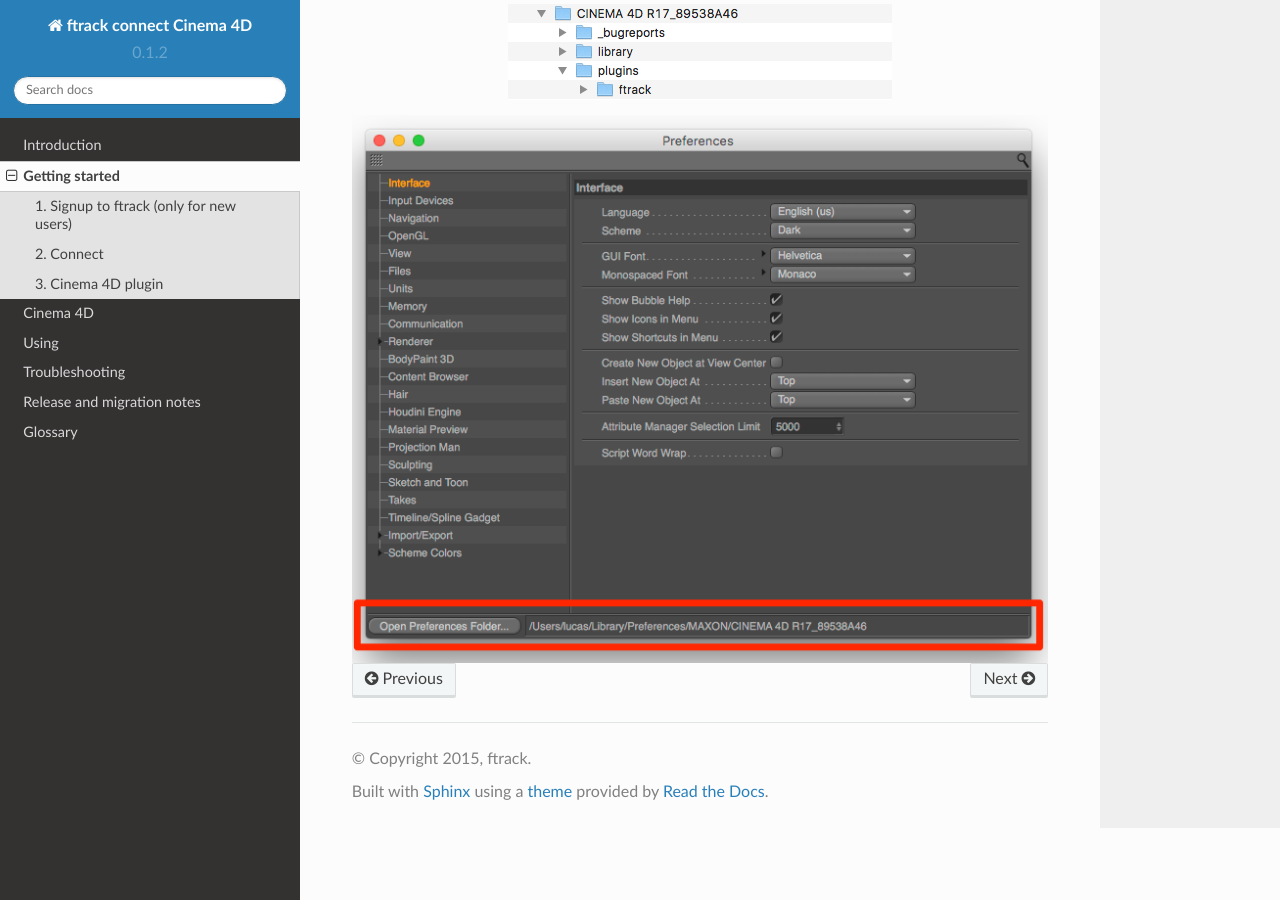
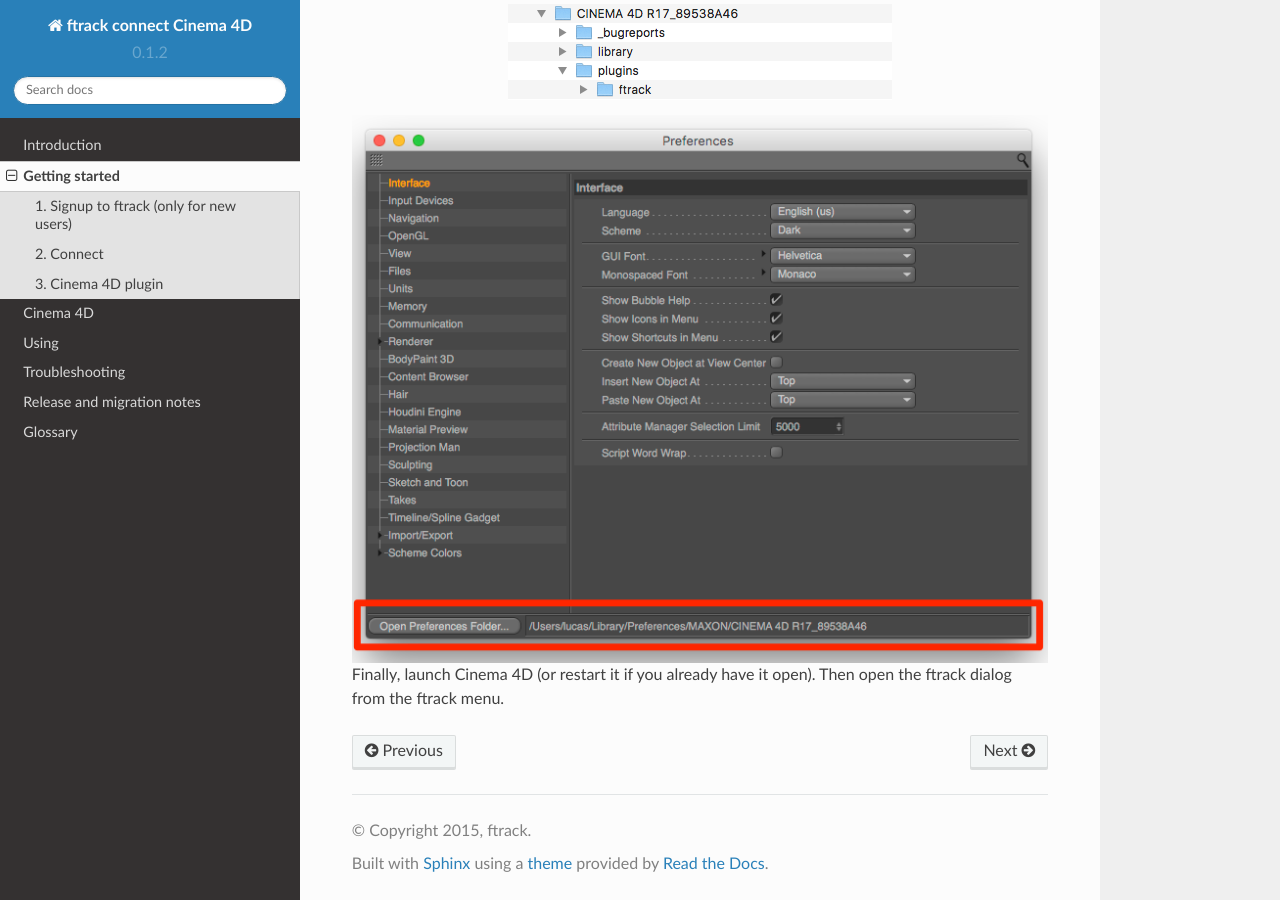
Before and after one commit to ftrackhq/ftrack-connect-cinema-4d, a Sphinx documentation site: the page built from doc/getting_started.rst, in a window 1280 px wide and 900 px high, scrolled down 898 px. Built offline with Sphinx 7.4.7 and the Read the Docs theme 2.0.0, drawn with Linux system fonts in a browser that asks for light colours.

Commit message:
Update documentation

```diff
--- a/doc/getting_started.rst
+++ b/doc/getting_started.rst
@@ -51,3 +51,6 @@
 
 .. figure:: /image/install_plugin_preferences.png
    :align: center
+
+Finally, launch Cinema 4D (or restart it if you already have it open). Then
+open the ftrack dialog from the ftrack menu.
```
